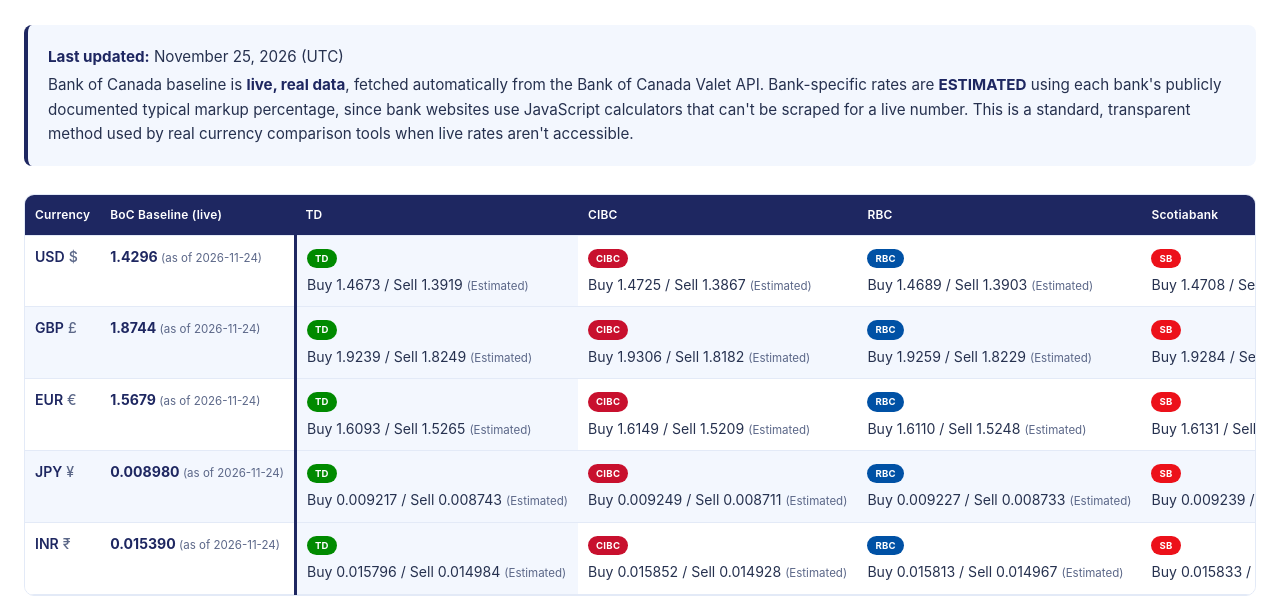
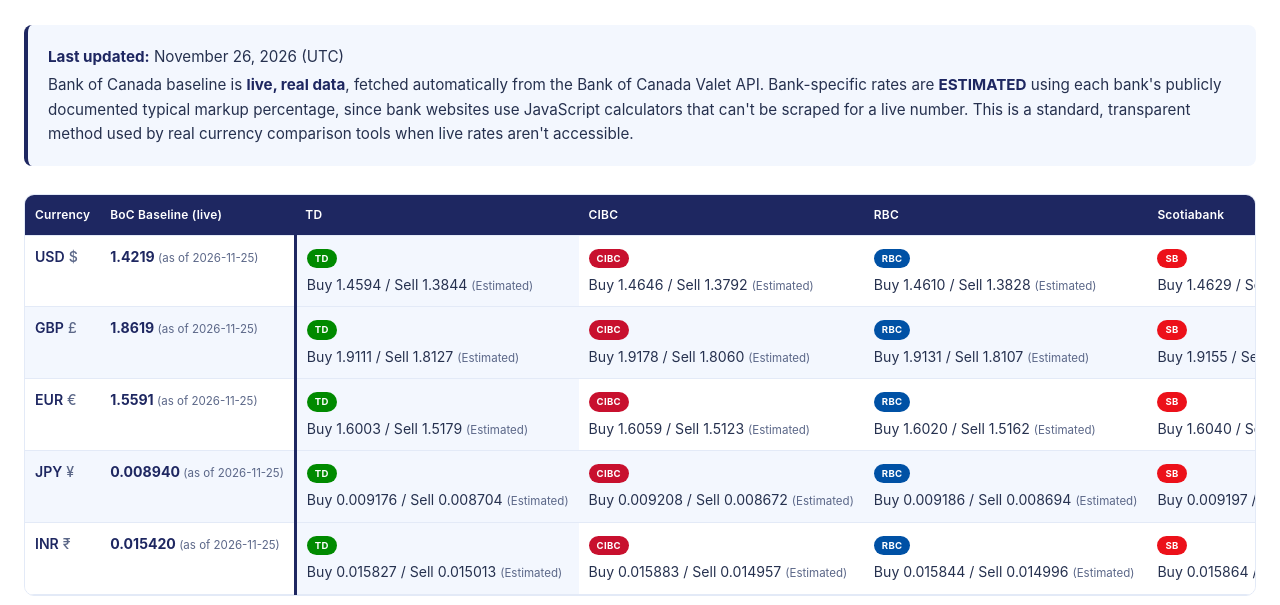
Before and after one commit to Shibin21S/currency-rate-helper, a plain HTML site: page index.html in a window 1280 px wide. Shown: the part 178-783 px from the top of the page. Drawn offline with Linux system fonts and the light colour scheme.

Commit message:
Daily rate update: 2026-11-26

```diff
--- a/index.html
+++ b/index.html
@@ -26,7 +26,7 @@
   <p class="subtitle">Best Deals across TD, CIBC, RBC, Scotiabank, and BMO</p>
 
   <div class="notice">
-    <p><strong>Last updated:</strong> November 25, 2026 (UTC)</p>
+    <p><strong>Last updated:</strong> November 26, 2026 (UTC)</p>
     <p>
       Bank of Canada baseline is <strong>live, real data</strong>, fetched
       automatically from the Bank of Canada Valet API. Bank-specific rates
@@ -55,126 +55,126 @@
     <tbody>
       <tr>
         <td class="currency-cell">USD<span class="currency-symbol">$</span></td>
-        <td class="baseline-cell">1.4296 <span class="est-tag">(as of 2026-11-24)</span></td>
+        <td class="baseline-cell">1.4219 <span class="est-tag">(as of 2026-11-25)</span></td>
         <td class="winner">
           <span class="bank-pill" style="background-color: #008A00">TD</span>
-          <div class="rate-values">Buy 1.4673 / Sell 1.3919 <span class="est-tag">(Estimated)</span></div>
+          <div class="rate-values">Buy 1.4594 / Sell 1.3844 <span class="est-tag">(Estimated)</span></div>
         </td>
         <td>
           <span class="bank-pill" style="background-color: #C8102E">CIBC</span>
-          <div class="rate-values">Buy 1.4725 / Sell 1.3867 <span class="est-tag">(Estimated)</span></div>
+          <div class="rate-values">Buy 1.4646 / Sell 1.3792 <span class="est-tag">(Estimated)</span></div>
         </td>
         <td>
           <span class="bank-pill" style="background-color: #0051A5">RBC</span>
-          <div class="rate-values">Buy 1.4689 / Sell 1.3903 <span class="est-tag">(Estimated)</span></div>
+          <div class="rate-values">Buy 1.4610 / Sell 1.3828 <span class="est-tag">(Estimated)</span></div>
         </td>
         <td>
           <span class="bank-pill" style="background-color: #EC111A">SB</span>
-          <div class="rate-values">Buy 1.4708 / Sell 1.3884 <span class="est-tag">(Estimated)</span></div>
+          <div class="rate-values">Buy 1.4629 / Sell 1.3809 <span class="est-tag">(Estimated)</span></div>
         </td>
         <td>
           <span class="bank-pill" style="background-color: #0079C1">BMO</span>
-          <div class="rate-values">Buy 1.4689 / Sell 1.3903 <span class="est-tag">(Estimated)</span></div>
+          <div class="rate-values">Buy 1.4610 / Sell 1.3828 <span class="est-tag">(Estimated)</span></div>
         </td>
         <td><span class="best-deal-badge">TD</span></td>
       </tr>
       <tr>
         <td class="currency-cell">GBP<span class="currency-symbol">£</span></td>
-        <td class="baseline-cell">1.8744 <span class="est-tag">(as of 2026-11-24)</span></td>
+        <td class="baseline-cell">1.8619 <span class="est-tag">(as of 2026-11-25)</span></td>
         <td class="winner">
           <span class="bank-pill" style="background-color: #008A00">TD</span>
-          <div class="rate-values">Buy 1.9239 / Sell 1.8249 <span class="est-tag">(Estimated)</span></div>
+          <div class="rate-values">Buy 1.9111 / Sell 1.8127 <span class="est-tag">(Estimated)</span></div>
         </td>
         <td>
           <span class="bank-pill" style="background-color: #C8102E">CIBC</span>
-          <div class="rate-values">Buy 1.9306 / Sell 1.8182 <span class="est-tag">(Estimated)</span></div>
+          <div class="rate-values">Buy 1.9178 / Sell 1.8060 <span class="est-tag">(Estimated)</span></div>
         </td>
         <td>
           <span class="bank-pill" style="background-color: #0051A5">RBC</span>
-          <div class="rate-values">Buy 1.9259 / Sell 1.8229 <span class="est-tag">(Estimated)</span></div>
+          <div class="rate-values">Buy 1.9131 / Sell 1.8107 <span class="est-tag">(Estimated)</span></div>
         </td>
         <td>
           <span class="bank-pill" style="background-color: #EC111A">SB</span>
-          <div class="rate-values">Buy 1.9284 / Sell 1.8204 <span class="est-tag">(Estimated)</span></div>
+          <div class="rate-values">Buy 1.9155 / Sell 1.8083 <span class="est-tag">(Estimated)</span></div>
         </td>
         <td>
           <span class="bank-pill" style="background-color: #0079C1">BMO</span>
-          <div class="rate-values">Buy 1.9259 / Sell 1.8229 <span class="est-tag">(Estimated)</span></div>
+          <div class="rate-values">Buy 1.9131 / Sell 1.8107 <span class="est-tag">(Estimated)</span></div>
         </td>
         <td><span class="best-deal-badge">TD</span></td>
       </tr>
       <tr>
         <td class="currency-cell">EUR<span class="currency-symbol">€</span></td>
-        <td class="baseline-cell">1.5679 <span class="est-tag">(as of 2026-11-24)</span></td>
+        <td class="baseline-cell">1.5591 <span class="est-tag">(as of 2026-11-25)</span></td>
         <td class="winner">
           <span class="bank-pill" style="background-color: #008A00">TD</span>
-          <div class="rate-values">Buy 1.6093 / Sell 1.5265 <span class="est-tag">(Estimated)</span></div>
+          <div class="rate-values">Buy 1.6003 / Sell 1.5179 <span class="est-tag">(Estimated)</span></div>
         </td>
         <td>
           <span class="bank-pill" style="background-color: #C8102E">CIBC</span>
-          <div class="rate-values">Buy 1.6149 / Sell 1.5209 <span class="est-tag">(Estimated)</span></div>
+          <div class="rate-values">Buy 1.6059 / Sell 1.5123 <span class="est-tag">(Estimated)</span></div>
         </td>
         <td>
           <span class="bank-pill" style="background-color: #0051A5">RBC</span>
-          <div class="rate-values">Buy 1.6110 / Sell 1.5248 <span class="est-tag">(Estimated)</span></div>
+          <div class="rate-values">Buy 1.6020 / Sell 1.5162 <span class="est-tag">(Estimated)</span></div>
         </td>
         <td>
           <span class="bank-pill" style="background-color: #EC111A">SB</span>
-          <div class="rate-values">Buy 1.6131 / Sell 1.5227 <span class="est-tag">(Estimated)</span></div>
+          <div class="rate-values">Buy 1.6040 / Sell 1.5142 <span class="est-tag">(Estimated)</span></div>
         </td>
         <td>
           <span class="bank-pill" style="background-color: #0079C1">BMO</span>
-          <div class="rate-values">Buy 1.6110 / Sell 1.5248 <span class="est-tag">(Estimated)</span></div>
+          <div class="rate-values">Buy 1.6020 / Sell 1.5162 <span class="est-tag">(Estimated)</span></div>
         </td>
         <td><span class="best-deal-badge">TD</span></td>
       </tr>
       <tr>
         <td class="currency-cell">JPY<span class="currency-symbol">¥</span></td>
-        <td class="baseline-cell">0.008980 <span class="est-tag">(as of 2026-11-24)</span></td>
+        <td class="baseline-cell">0.008940 <span class="est-tag">(as of 2026-11-25)</span></td>
         <td class="winner">
           <span class="bank-pill" style="background-color: #008A00">TD</span>
-          <div class="rate-values">Buy 0.009217 / Sell 0.008743 <span class="est-tag">(Estimated)</span></div>
+          <div class="rate-values">Buy 0.009176 / Sell 0.008704 <span class="est-tag">(Estimated)</span></div>
         </td>
         <td>
           <span class="bank-pill" style="background-color: #C8102E">CIBC</span>
-          <div class="rate-values">Buy 0.009249 / Sell 0.008711 <span class="est-tag">(Estimated)</span></div>
+          <div class="rate-values">Buy 0.009208 / Sell 0.008672 <span class="est-tag">(Estimated)</span></div>
         </td>
         <td>
           <span class="bank-pill" style="background-color: #0051A5">RBC</span>
-          <div class="rate-values">Buy 0.009227 / Sell 0.008733 <span class="est-tag">(Estimated)</span></div>
+          <div class="rate-values">Buy 0.009186 / Sell 0.008694 <span class="est-tag">(Estimated)</span></div>
         </td>
         <td>
           <span class="bank-pill" style="background-color: #EC111A">SB</span>
-          <div class="rate-values">Buy 0.009239 / Sell 0.008721 <span class="est-tag">(Estimated)</span></div>
+          <div class="rate-values">Buy 0.009197 / Sell 0.008683 <span class="est-tag">(Estimated)</span></div>
         </td>
         <td>
           <span class="bank-pill" style="background-color: #0079C1">BMO</span>
-          <div class="rate-values">Buy 0.009227 / Sell 0.008733 <span class="est-tag">(Estimated)</span></div>
+          <div class="rate-values">Buy 0.009186 / Sell 0.008694 <span class="est-tag">(Estimated)</span></div>
         </td>
         <td><span class="best-deal-badge">TD</span></td>
       </tr>
       <tr>
         <td class="currency-cell">INR<span class="currency-symbol">₹</span></td>
-        <td class="baseline-cell">0.015390 <span class="est-tag">(as of 2026-11-24)</span></td>
+        <td class="baseline-cell">0.015420 <span class="est-tag">(as of 2026-11-25)</span></td>
         <td class="winner">
           <span class="bank-pill" style="background-color: #008A00">TD</span>
-          <div class="rate-values">Buy 0.015796 / Sell 0.014984 <span class="est-tag">(Estimated)</span></div>
+          <div class="rate-values">Buy 0.015827 / Sell 0.015013 <span class="est-tag">(Estimated)</span></div>
         </td>
         <td>
           <span class="bank-pill" style="background-color: #C8102E">CIBC</span>
-          <div class="rate-values">Buy 0.015852 / Sell 0.014928 <span class="est-tag">(Estimated)</span></div>
+          <div class="rate-values">Buy 0.015883 / Sell 0.014957 <span class="est-tag">(Estimated)</span></div>
         </td>
         <td>
           <span class="bank-pill" style="background-color: #0051A5">RBC</span>
-          <div class="rate-values">Buy 0.015813 / Sell 0.014967 <span class="est-tag">(Estimated)</span></div>
+          <div class="rate-values">Buy 0.015844 / Sell 0.014996 <span class="est-tag">(Estimated)</span></div>
         </td>
         <td>
           <span class="bank-pill" style="background-color: #EC111A">SB</span>
-          <div class="rate-values">Buy 0.015833 / Sell 0.014947 <span class="est-tag">(Estimated)</span></div>
+          <div class="rate-values">Buy 0.015864 / Sell 0.014976 <span class="est-tag">(Estimated)</span></div>
         </td>
         <td>
           <span class="bank-pill" style="background-color: #0079C1">BMO</span>
-          <div class="rate-values">Buy 0.015813 / Sell 0.014967 <span class="est-tag">(Estimated)</span></div>
+          <div class="rate-values">Buy 0.015844 / Sell 0.014996 <span class="est-tag">(Estimated)</span></div>
         </td>
         <td><span class="best-deal-badge">TD</span></td>
       </tr>
```
